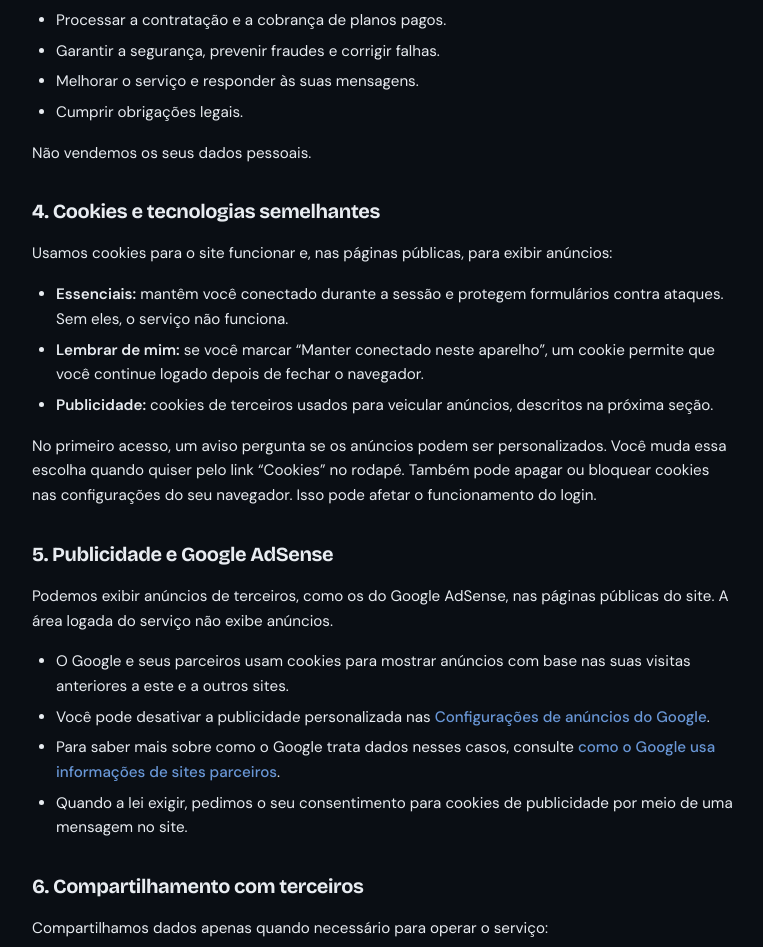
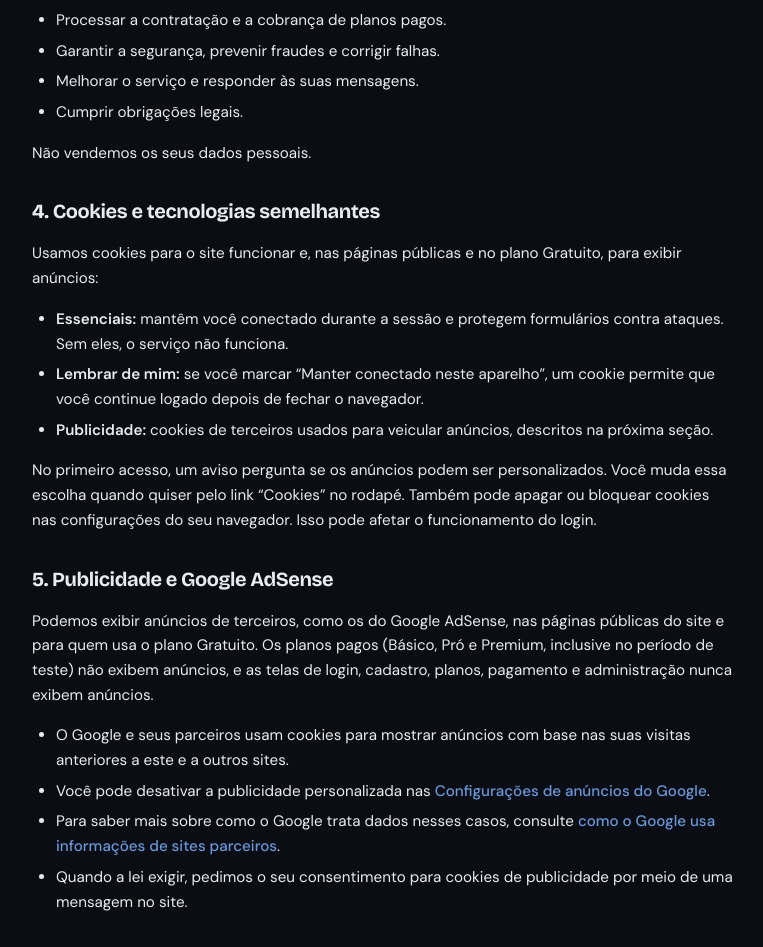
Before and after one commit to 20252ireads0018-netizen/work-flower, a Laravel app: page /privacidade in a window 1280 px wide. Shown: the part 871-1818 px from the top of the page, without its empty margins (256-1019 px from the left). Run offline with Laravel 12, Linux system fonts and the light colour scheme; some libraries are stand-ins or nearby versions.

Commit message:
AdSense: liga com a conta da Websight por padrão, só para visitantes e plano Gratuito (planos pagos e teste grátis sem anúncios), nunca em login, cadastro, planos, pagamento ou admin; política de privacidade atualizada
Co-Authored-By: Claude Opus 5.5 <noreply@anthropic.com>

```diff
--- a/app/Support/Planos.php
+++ b/app/Support/Planos.php
@@ -40,8 +40,8 @@ class Planos
         'premium'  => 'Premium',
     ];
 
-    /** Planos que não veem anúncios (mantenha igual a SEM_ANUNCIOS em public/js/planos.js). */
-    public const SEM_ANUNCIOS = ['premium'];
+    /** Planos que não veem anúncios: todos os pagos (mantenha igual a SEM_ANUNCIOS em public/js/planos.js). */
+    public const SEM_ANUNCIOS = ['basico', 'pro', 'premium'];
 
     /** Slugs conhecidos. */
     public static function slugs(): array
--- /dev/null
+++ b/app/Support/Publicidade.php
@@ -0,0 +1,41 @@
+<?php
+
+namespace App\Support;
+
+use Illuminate\Http\Request;
+
+/**
+ * Onde o Google AdSense pode aparecer. Usado pelo layout (script no <head>) e pelo componente <x-anuncio>.
+ *   - só com o ID configurado (config('services.adsense.client'), ADSENSE_CLIENT no .env);
+ *   - só para visitantes e para o plano Gratuito (assinantes pagos, inclusive no teste grátis, não veem anúncios);
+ *   - nunca em login, cadastro, segurança, planos/assinatura, pagamento, pedidos e telas de admin.
+ * (As animações de vídeo para anúncios do /admin/anuncios são outra coisa: App\Support\Anuncios.)
+ */
+class Publicidade
+{
+    /** Caminhos (sem a barra inicial) sem anúncio: Request::is() aceita * como curinga. */
+    public const CAMINHOS_SEM_ANUNCIO = [
+        'login', 'login/*', 'registro', 'registro/*', 'senha', 'senha/*', 'esqueci*', 'redefinir*',
+        'seguranca', 'seguranca/*',
+        'planos', 'planos/*', 'assinar/*', 'assinar-vitalicio/*', 'pagamento', 'pagamento/*',
+        'loja/*/pedido/*', 'carteira/loja/pix', 'carteira/loja/mercadopago', 'vagas/curso/*',
+        'admin', 'admin/*', '*/admin', '*/admin/*',
+    ];
+
+    public static function cliente(): string
+    {
+        return (string) config('services.adsense.client');
+    }
+
+    public static function permitida(?Request $request = null, $usuario = null): bool
+    {
+        $request ??= request();
+        $usuario ??= $request->user();
+
+        if (self::cliente() === '' || Planos::semAnuncios($usuario)) {
+            return false;
+        }
+
+        return ! $request->is(...self::CAMINHOS_SEM_ANUNCIO);
+    }
+}
--- a/config/services.php
+++ b/config/services.php
@@ -68,7 +68,8 @@ return [
     'discord' => ['client_id' => env('DISCORD_CLIENT_ID'), 'client_secret' => env('DISCORD_CLIENT_SECRET'), 'redirect' => env('DISCORD_REDIRECT_URI')],
 
     'adsense' => [
-        'client' => env('ADSENSE_CLIENT'),
+        // conta da Websight; ADSENSE_CLIENT no .env troca (vazio no .env = sem anúncios)
+        'client' => env('ADSENSE_CLIENT', 'ca-pub-4781960143966285'),
     ],
 
 ];
--- a/public/js/planos.js
+++ b/public/js/planos.js
@@ -71,7 +71,7 @@
 
     // Planos sem anúncios (o servidor já não carrega o AdSense; isto é só reforço no navegador).
     // Mantenha igual a Planos::SEM_ANUNCIOS no PHP.
-    const SEM_ANUNCIOS = ['premium'];
+    const SEM_ANUNCIOS = ['basico', 'pro', 'premium'];
     const SEM_ANUNCIO = SEM_ANUNCIOS.includes(slugBruto);
     if (SEM_ANUNCIO) {
         const removerAnuncios = () => {
--- a/resources/views/components/anuncio.blade.php
+++ b/resources/views/components/anuncio.blade.php
@@ -1,7 +1,7 @@
 @props(['slot_id'])
 
-{{-- Bloco de anúncio do AdSense. Não renderiza nada para planos sem anúncios (Premium). --}}
-@if (config('services.adsense.client') && ! \App\Support\Planos::semAnuncios(auth()->user()))
+{{-- Bloco de anúncio do AdSense. Não renderiza nada para planos pagos nem nas telas sem anúncio (App\Support\Publicidade). --}}
+@if (\App\Support\Publicidade::permitida())
     <div data-anuncio>
         <ins class="adsbygoogle"
              style="display:block"
--- a/resources/views/layouts/app.blade.php
+++ b/resources/views/layouts/app.blade.php
@@ -3,6 +3,8 @@
 
     // ID do AdSense (ca-pub-XXXXXXXXXXXXXXXX). Vazio = nenhum anúncio é carregado.
     $adsenseClient = config('services.adsense.client');
+    // visitantes e plano Gratuito, fora de login, pagamento, planos e admin (App\Support\Publicidade)
+    $comAnuncios = \App\Support\Publicidade::permitida();
 
     $usuario = auth()->user();
     $prim    = $usuario?->cor_primaria  ?? User::COR_PRIMARIA_PADRAO;
@@ -369,11 +371,14 @@
     <meta name="workflows-importar-url" content="{{ \Illuminate\Support\Facades\Route::has('workflows.importar') ? route('workflows.importar') : '' }}">
     <title>Work Flower · @yield('titulo', 'Painel')</title>
 
-    {{-- Google AdSense: carrega para visitantes e para planos com anúncios.
-         Plano Premium (Planos::SEM_ANUNCIOS) NÃO recebe nem o script, então não há Auto ads nem impressões.
-         O ID vem de config('services.adsense.client'), definido por ADSENSE_CLIENT no .env. --}}
-    @if ($adsenseClient && ! $semAnuncios)
+    {{-- Google AdSense: carrega só para visitantes e para o plano Gratuito, fora de login, pagamento, planos e admin.
+         Planos pagos (Planos::SEM_ANUNCIOS) NÃO recebem nem o script, então não há Auto ads nem impressões.
+         O ID vem de config('services.adsense.client') (ADSENSE_CLIENT no .env; padrão: a conta da Websight).
+         A meta de verificação da conta vai em toda página: o Google confere o site por ela. --}}
+    @if ($adsenseClient)
         <meta name="google-adsense-account" content="{{ $adsenseClient }}">
+    @endif
+    @if ($comAnuncios)
         {{-- aviso de cookies (partials/cookies): sem o "Aceitar todos", os anúncios não são personalizados --}}
         <script>
             (function () {
--- a/resources/views/publico/privacidade.blade.php
+++ b/resources/views/publico/privacidade.blade.php
@@ -40,7 +40,7 @@
     <p>Não vendemos os seus dados pessoais.</p>
 
     <h2 id="cookies" class="titulo text-xl pt-4">4. Cookies e tecnologias semelhantes</h2>
-    <p>Usamos cookies para o site funcionar e, nas páginas públicas, para exibir anúncios:</p>
+    <p>Usamos cookies para o site funcionar e, nas páginas públicas e no plano Gratuito, para exibir anúncios:</p>
     <ul class="list-disc pl-6 space-y-1.5">
         <li><strong>Essenciais:</strong> mantêm você conectado durante a sessão e protegem formulários contra ataques. Sem eles, o serviço não funciona.</li>
         <li><strong>Lembrar de mim:</strong> se você marcar “Manter conectado neste aparelho”, um cookie permite que você continue logado depois de fechar o navegador.</li>
@@ -50,8 +50,9 @@
 
     <h2 class="titulo text-xl pt-4">5. Publicidade e Google AdSense</h2>
     <p>
-        Podemos exibir anúncios de terceiros, como os do Google AdSense, nas páginas públicas do site.
-        A área logada do serviço não exibe anúncios.
+        Podemos exibir anúncios de terceiros, como os do Google AdSense, nas páginas públicas do site e para quem usa o plano Gratuito.
+        Os planos pagos (Básico, Pró e Premium, inclusive no período de teste) não exibem anúncios, e as telas de login, cadastro,
+        planos, pagamento e administração nunca exibem anúncios.
     </p>
     <ul class="list-disc pl-6 space-y-1.5">
         <li>O Google e seus parceiros usam cookies para mostrar anúncios com base nas suas visitas anteriores a este e a outros sites.</li>
```
Also changed, not shown: tests/Feature/PublicidadeTest.php (added, +72 -0 lines).
